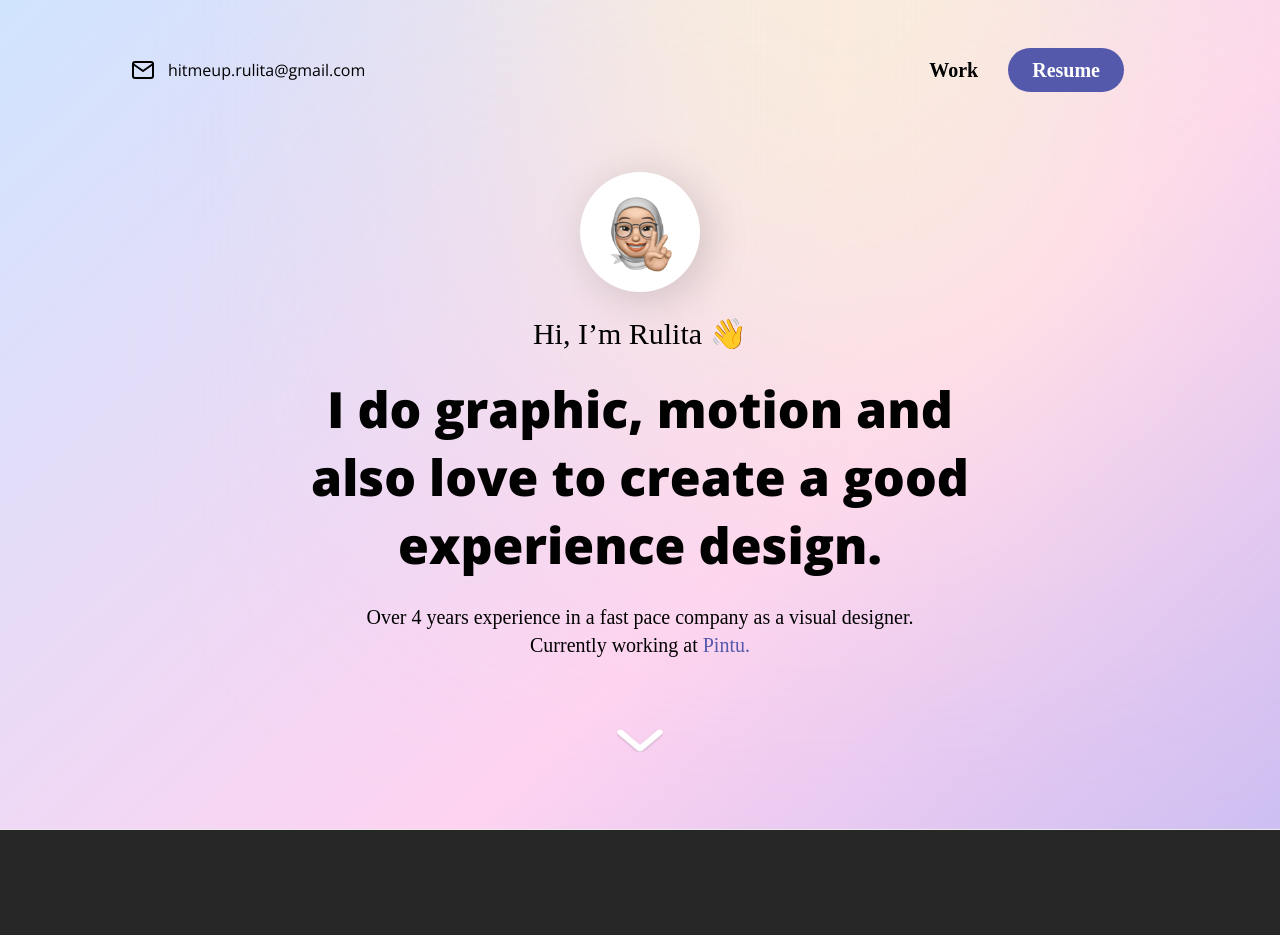
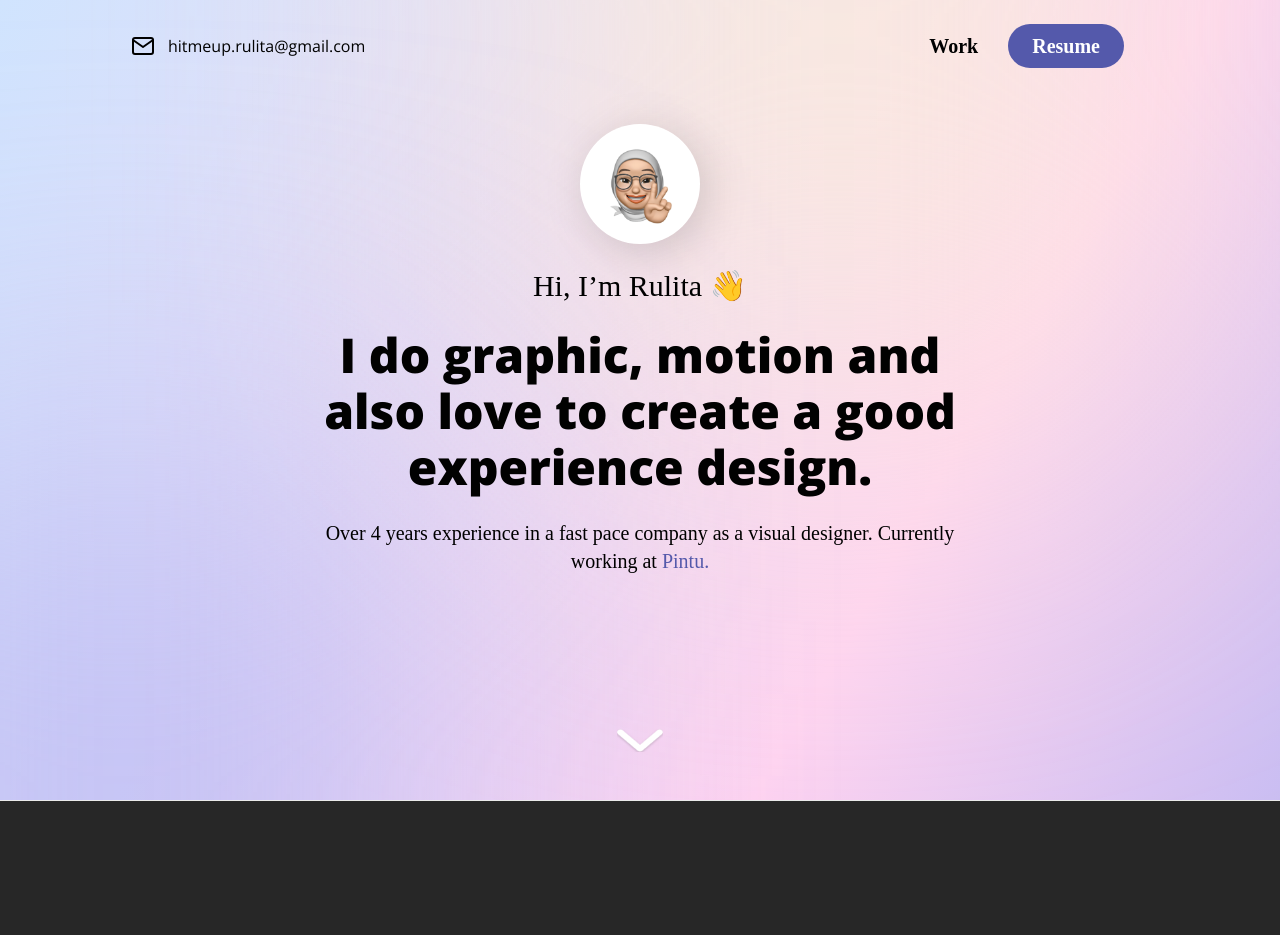
Before and after one commit to kafinsalim/rulita-web-portofolio, a Next.js app: page / in a window 1280 px wide. Shown: the top 935 px of the page. Built offline with nearby package versions, Linux system fonts and the light colour scheme; a web font is replaced by a local one.

Commit message:
text layout adjustment on various device

```diff
--- a/pages/index.tsx
+++ b/pages/index.tsx
@@ -3,7 +3,7 @@ import Image from "next/image";
 import styles from "../styles/Home.module.css";
 import Email from "../component/svg/Email";
 import Menubar from "../component/svg/Menubar";
-import Section from "../component/Section";
+// import Section from "../component/Section";
 
 export default function Home() {
   return (
@@ -18,6 +18,7 @@ export default function Home() {
         <link rel="icon" href="/favicon.png" type="image/x-icon" />
       </Head>
       <div className={styles.yellowGradient} />
+      <div className={styles.purpleGradient} />
       <nav className={styles.nav}>
         <div>
           <Email className={styles.email} />
@@ -42,9 +43,8 @@ export default function Home() {
           </p>
           <small className={styles.subdescription}>
             Over {new Date().getFullYear() - 2017} years experience in a fast
-            pace company as a visual designer.
-            <br />
-            Currently working at <a href="https://pintu.co.id">Pintu.</a>
+            pace company as a visual designer. Currently working at{" "}
+            <a href="https://pintu.co.id">Pintu.</a>
           </small>
           <button>
             <Image
--- a/styles/Home.module.css
+++ b/styles/Home.module.css
@@ -11,9 +11,21 @@
   position: absolute;
   width: 512px;
   left: calc(50% - 512px / 2 + 199px);
-  top: -947px;
+  top: -320px;
   bottom: 423px;
-  filter: blur(170px);
+  filter: blur(196px);
+  z-index: 0;
+}
+
+.purpleGradient {
+  width: 632px;
+  background: rgba(174, 178, 243, 0.8);
+  position: absolute;
+  width: 512px;
+  left: calc(50% - 632px / 2 - 456px);
+  top: 476px;
+  bottom: -320px;
+  filter: blur(176px);
   z-index: 0;
 }
 
@@ -21,7 +33,7 @@
   display: flex;
   width: 100%;
   justify-content: space-between;
-  padding: 48px 132px;
+  padding: 24px 132px;
   z-index: 1;
 }
 
@@ -62,7 +74,7 @@
   display: flex;
   flex-direction: column;
   align-items: center;
-  min-height: calc(100vh - 111px);
+  min-height: calc(100vh - 92px);
 }
 
 .hero {
@@ -86,20 +98,20 @@
 .description {
   margin-top: 4px;
   margin-bottom: 24px;
-  font-size: 50px;
+  font-size: 48px;
   font-weight: 800;
+  line-height: 56px;
   text-align: center;
-  max-width: 700px;
-  line-height: 68px;
+  max-width: 650px;
   color: #010101;
 }
 
 .subdescription {
   font-size: 20px;
+  line-height: 28px;
   font-family: "Avenir";
   text-align: center;
-  max-width: 700px;
-  line-height: 28px;
+  max-width: 650px;
 }
 
 .subdescription a {
@@ -128,6 +140,7 @@
   background-color: #272727;
   color: #ffffff;
   padding: 96px 124px;
+  z-index: 1;
 }
 
 .footer button {
@@ -217,8 +230,14 @@
     min-height: calc(100vh - 82px);
   }
   .description {
+    width: 290px;
     font-size: 32px;
     line-height: 42px;
+  }
+  .subdescription {
+    width: 290px;
+    font-size: 14px;
+    line-height: 19px;
   }
   .footer {
     flex-direction: column;
@@ -226,7 +245,7 @@
     padding: 56px 24px;
   }
   .sendmail {
-    margin-right: auto;
+    margin-right: 0px;
   }
   .connect {
     margin-top: 124px;
--- a/styles/globals.css
+++ b/styles/globals.css
@@ -7,9 +7,9 @@ body {
   margin: 0;
   font-family: "Open Sans", sans-serif;
   background: linear-gradient(
-    137deg,
+    120deg,
     rgba(208, 228, 254, 1) 0%,
-    rgba(254, 211, 241, 1) 50%,
+    rgba(254, 211, 241, 1) 60%,
     rgba(174, 178, 243, 1) 100%
   );
 }
```
Also changed, not shown: public/arrow-down.svg (deleted).
